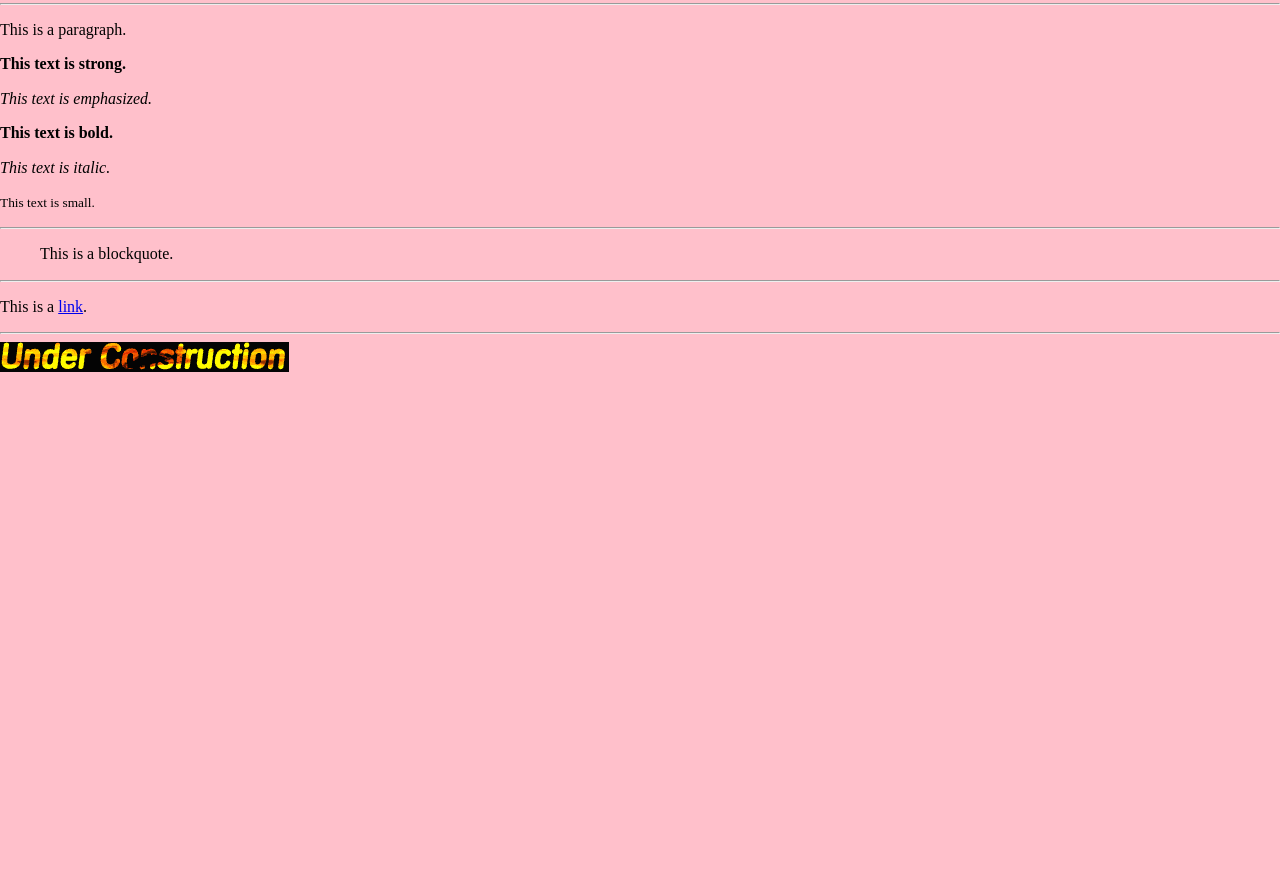
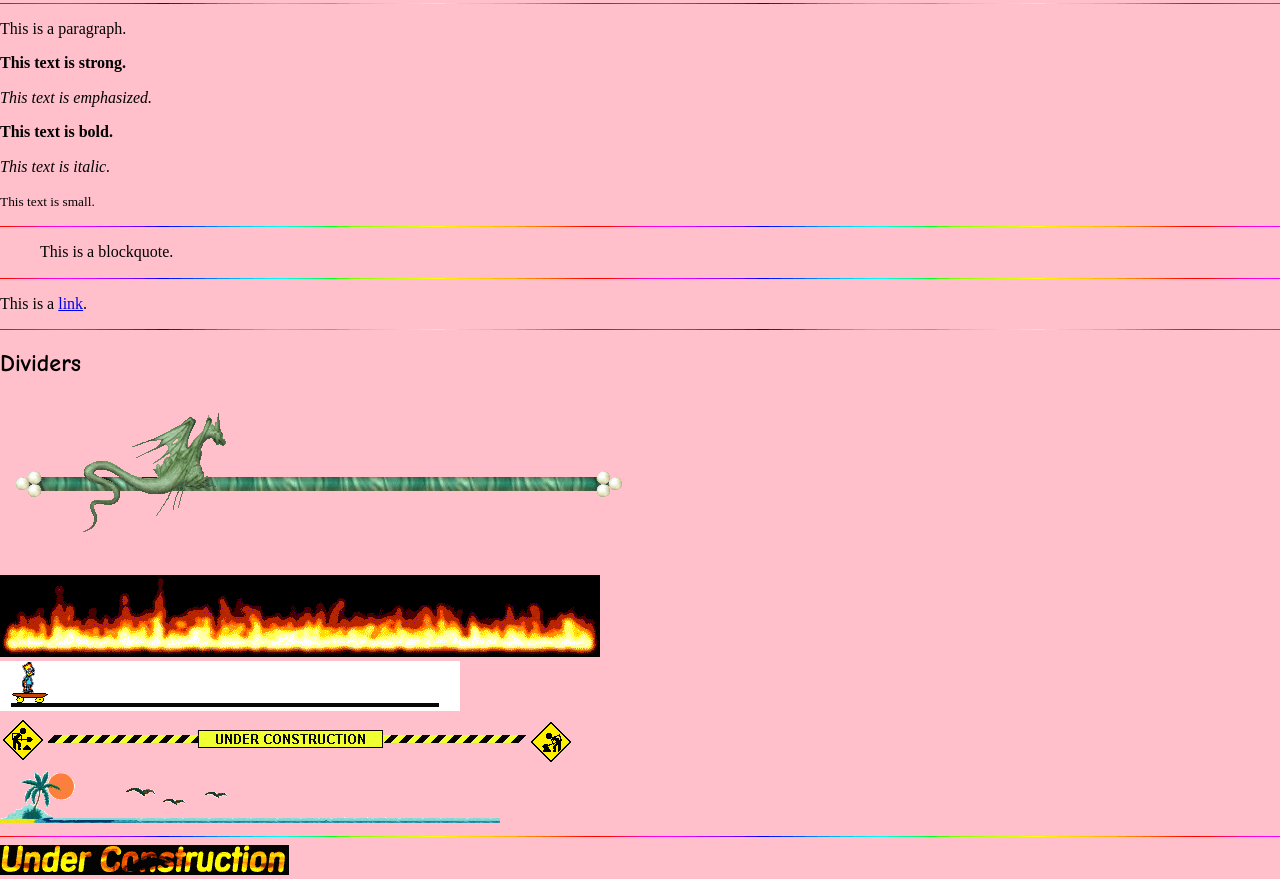
Before and after one commit to StupidHackathonAMS/geolize.css, a plain HTML site: page test.html in a window 1280 px wide. Shown: the part 285-1164 px from the top of the page. Before the commit the page ends 800 px from the top, so only its background shows below. Drawn offline with Linux system fonts and the light colour scheme.

Commit message:
update hr and add divider images

```diff
--- a/geolize.css
+++ b/geolize.css
@@ -22,3 +22,11 @@ h5,
 h6 {
   font-family: "Comic Sans MS", "Comic Sans", cursive;
 }
+
+/* Horizontal Rule */
+
+hr {
+  background:url('../img/rainbow.gif');
+  height: 1px;
+  border: 0;
+}
--- a/test.html
+++ b/test.html
@@ -24,8 +24,18 @@
 <blockquote> This is a blockquote. </blockquote>
 <hr>
 <p> This is a <a href="#">link</a>. </p>
+
+<hr>
+<h2>Dividers</h2>
+<img src="../img/dragondivider.gif" alt="dragon" /><br />
+<img src="../img/flames.gif" alt="flames" /><br />
+<img src="../img/skater-divider.gif" alt="skater" /><br />
+<img src="../img/construction.gif" alt="construction" /><br />
+<img src="../img/tropical.gif" alt="tropical" /><br />
+
 <hr>
 <img src="img/underconstruction.gif" alt="under construction animated image">
+
 </body>
 
 </html>
```
Also changed, not shown: img/construction.gif (added), img/dragondivider.gif (added), img/flames.gif (added), img/rainbow.gif (added), img/skater-divider.gif (added), img/tropical.gif (added), 1 other file.
